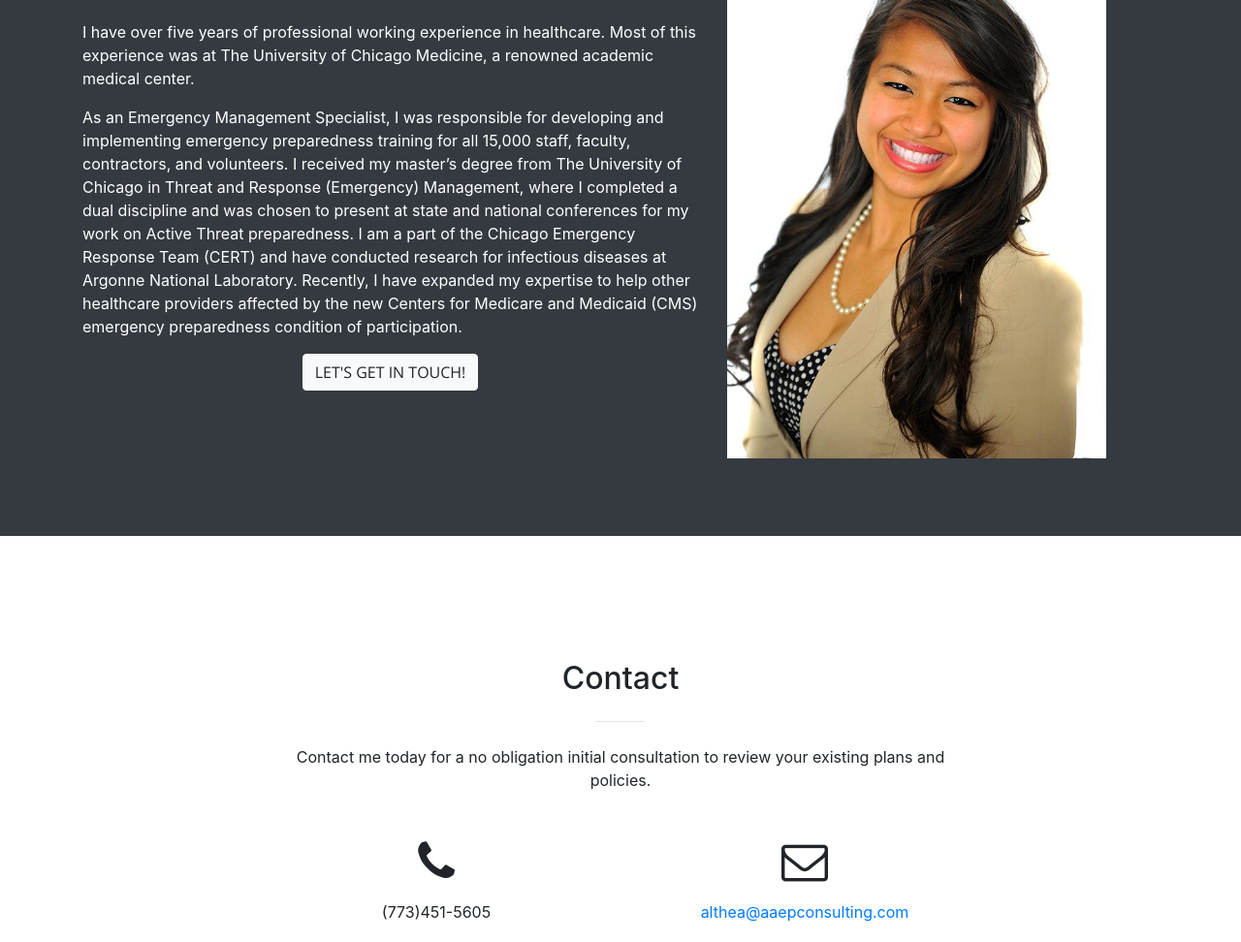
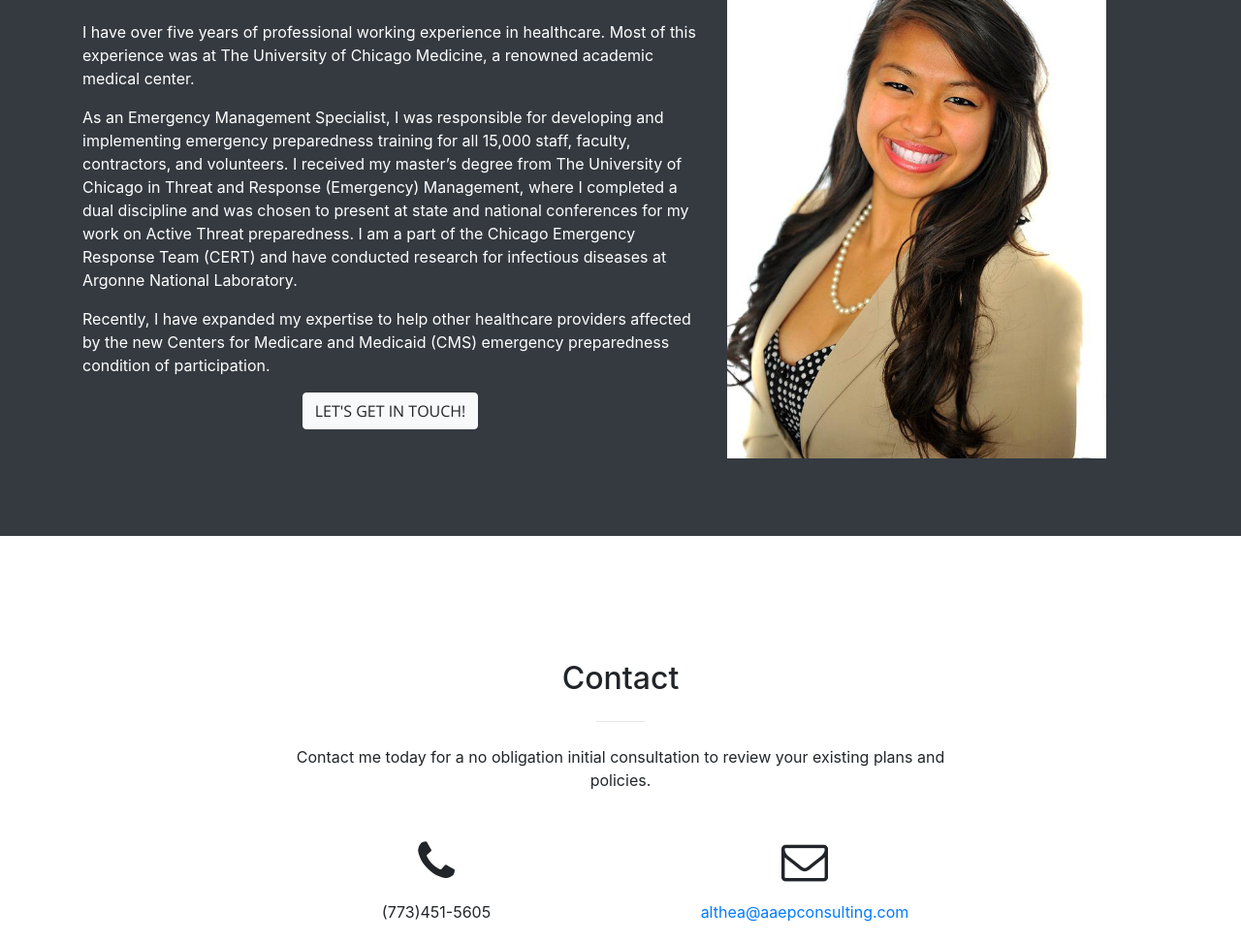
Before and after one commit to Seasonings/Seasonings.github.io, a website with bundled scripts: page index.html in a window 1280 px wide. Shown: the part 2329-3301 px from the top of the page at 97% size. Built offline with nearby package versions, Linux system fonts and the light colour scheme.

Commit message:
Revert "changed about me description"
This reverts commit 7dfc6724968c05e1bd83077c4d1e407a5250e8c6.

```diff
--- a/index.html
+++ b/index.html
@@ -137,9 +137,9 @@
             <hr class="my-4">
             <p class="text-left sr-about">I have over five years of professional working experience in healthcare.  Most of this experience was at The University of Chicago Medicine, a renowned academic medical center.
             </p>
-            <p class="text-left sr-about">As an Emergency Management Specialist, I was responsible for developing and implementing emergency preparedness training for all 15,000 staff, faculty, contractors, and volunteers.  I received my master’s degree from The University of Chicago in Threat and Response (Emergency) Management, where I completed a dual discipline and was chosen to present at state and national conferences for my work on Active Threat preparedness.  I am a part of the Chicago Emergency Response Team (CERT) and have conducted research for infectious diseases at Argonne National Laboratory. Recently, I have expanded my expertise to help other healthcare providers affected by the new Centers for Medicare and Medicaid
-            (CMS) emergency preparedness condition of participation.
+            <p class="text-left sr-about">As an Emergency Management Specialist, I was responsible for developing and implementing emergency preparedness training for all 15,000 staff, faculty, contractors, and volunteers.  I received my master’s degree from The University of Chicago in Threat and Response (Emergency) Management, where I completed a dual discipline and was chosen to present at state and national conferences for my work on Active Threat preparedness.  I am a part of the Chicago Emergency Response Team (CERT) and have conducted research for infectious diseases at Argonne National Laboratory.
             </p>
+            <p class="text-left sr-about">Recently, I have expanded my expertise to help other healthcare providers affected by the new Centers for Medicare and Medicaid (CMS) emergency preparedness condition of participation.</p>
             <a class="btn btn-light btn-xl js-scroll-trigger sr-button-about" href="#contact">Let's get in touch!</a>
           </div>
           <div class="col-lg-5">
```
